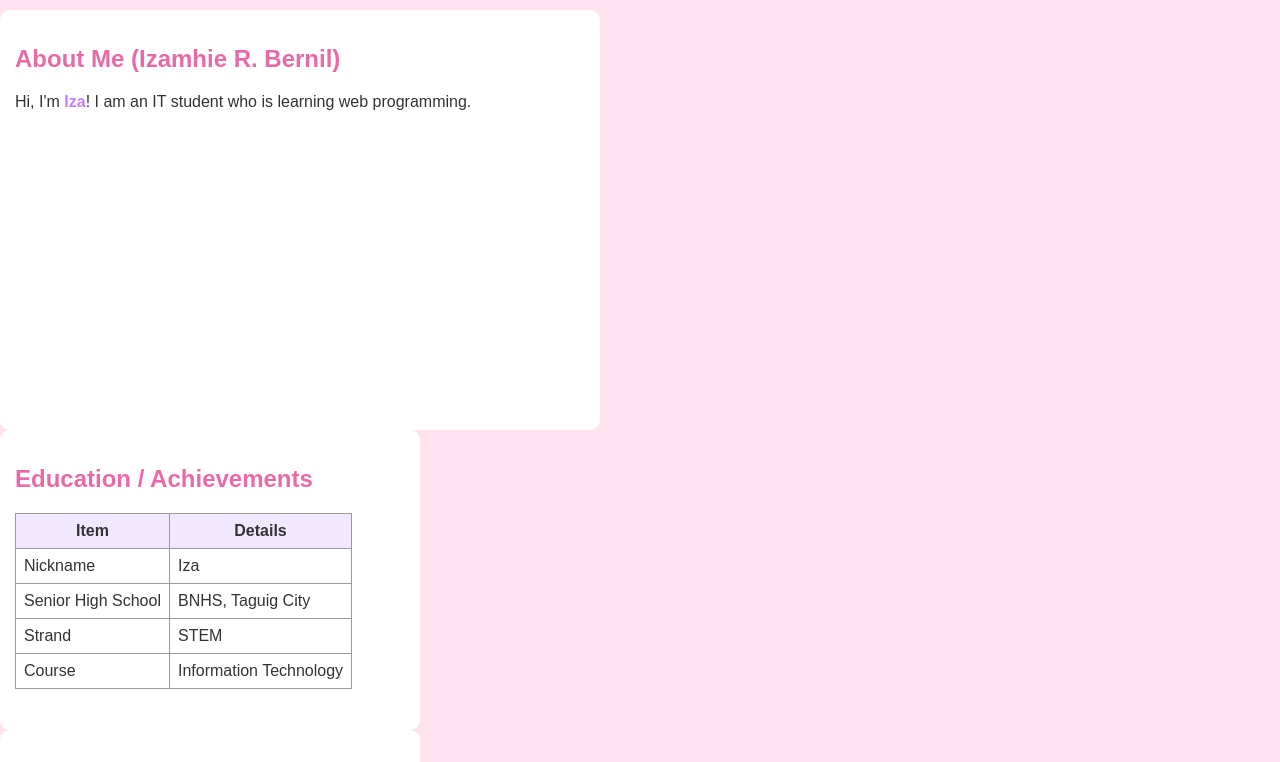
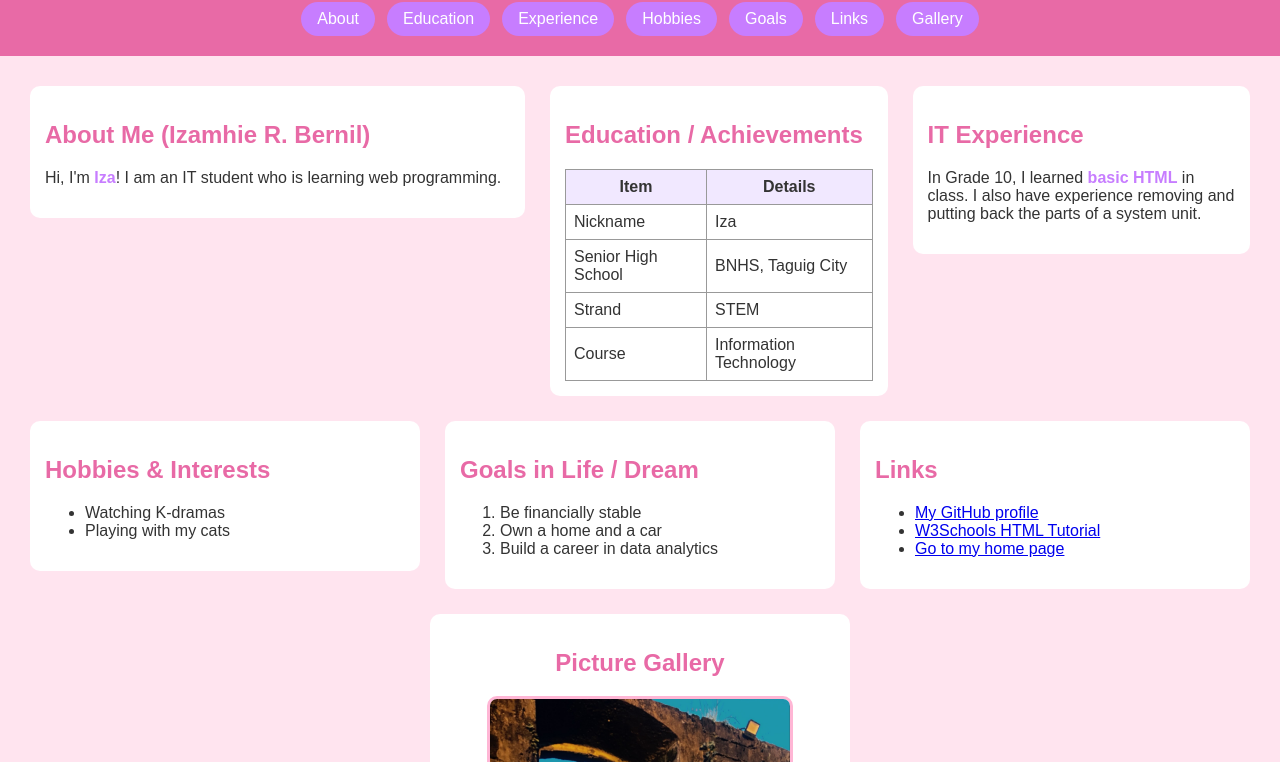
Before and after one commit to RAM-izamhie/webprog-CF251-html-lessons, a plain HTML site: page introduction/index.html in a window 1280 px wide. Shown: the part 70-832 px from the top of the page. Drawn offline with Linux system fonts and the light colour scheme.

Commit message:
Refactor HTML structure with header and main sections

```diff
--- a/introduction/index.html
+++ b/introduction/index.html
@@ -9,7 +9,20 @@
 </head>
 <body>
 
+  <header>
     <h1>Personal Profile Web Page</h1>
+    <nav>
+      <a href="#about">About</a>
+      <a href="#education">Education</a>
+      <a href="#experience">Experience</a>
+      <a href="#hobbies">Hobbies</a>
+      <a href="#goals">Goals</a>
+      <a href="#links">Links</a>
+      <a href="#gallery">Gallery</a>
+    </nav>
+  </header>
+
+  <main class="container">
 
     <div class="section" id="about">
       <h2>About Me (Izamhie R. Bernil)</h2>
@@ -44,7 +57,7 @@
 
     <div class="section" id="experience">
       <h2>IT Experience</h2>
-    <p>In Grade 10, I learned <span class="highlight">basic HTML</span> in class. I have also experince like removing and put back the parts of a system unit.</p>
+      <p>In Grade 10, I learned <span class="highlight">basic HTML</span> in class. I also have experience removing and putting back the parts of a system unit.</p>
     </div>
 
     <div class="section" id="hobbies">
@@ -78,5 +91,11 @@
       <img id="profile-photo" src="Intraa.jpg" alt="Intraa" width="300">
     </div>
 
+  </main>
+
+  <footer>
+    <p>&copy; 2026 Izamhie R. Bernil</p>
+  </footer>
+
 </body>
 </html>
```
Lines whose indentation alone changed are shown as unchanged.
